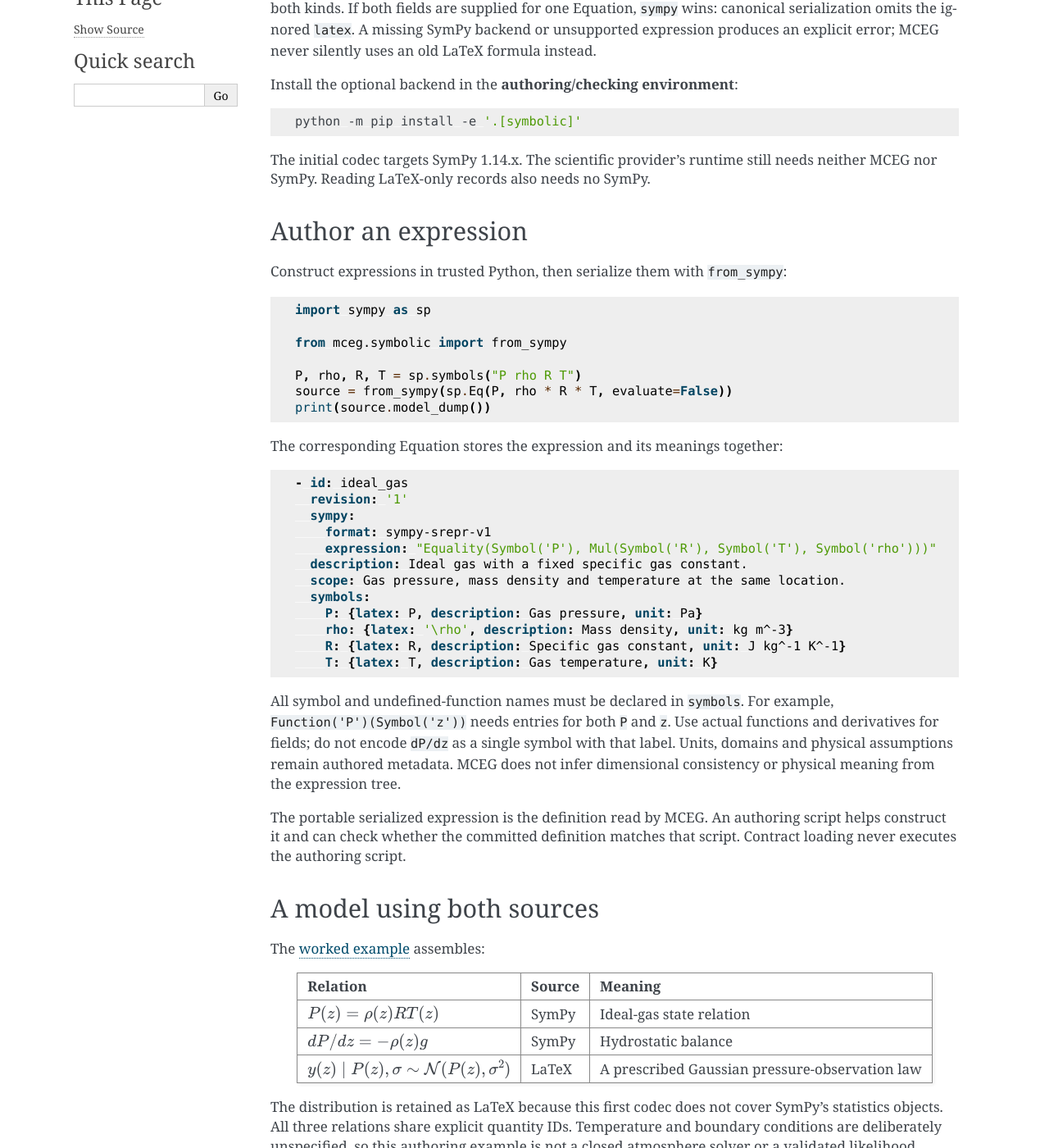
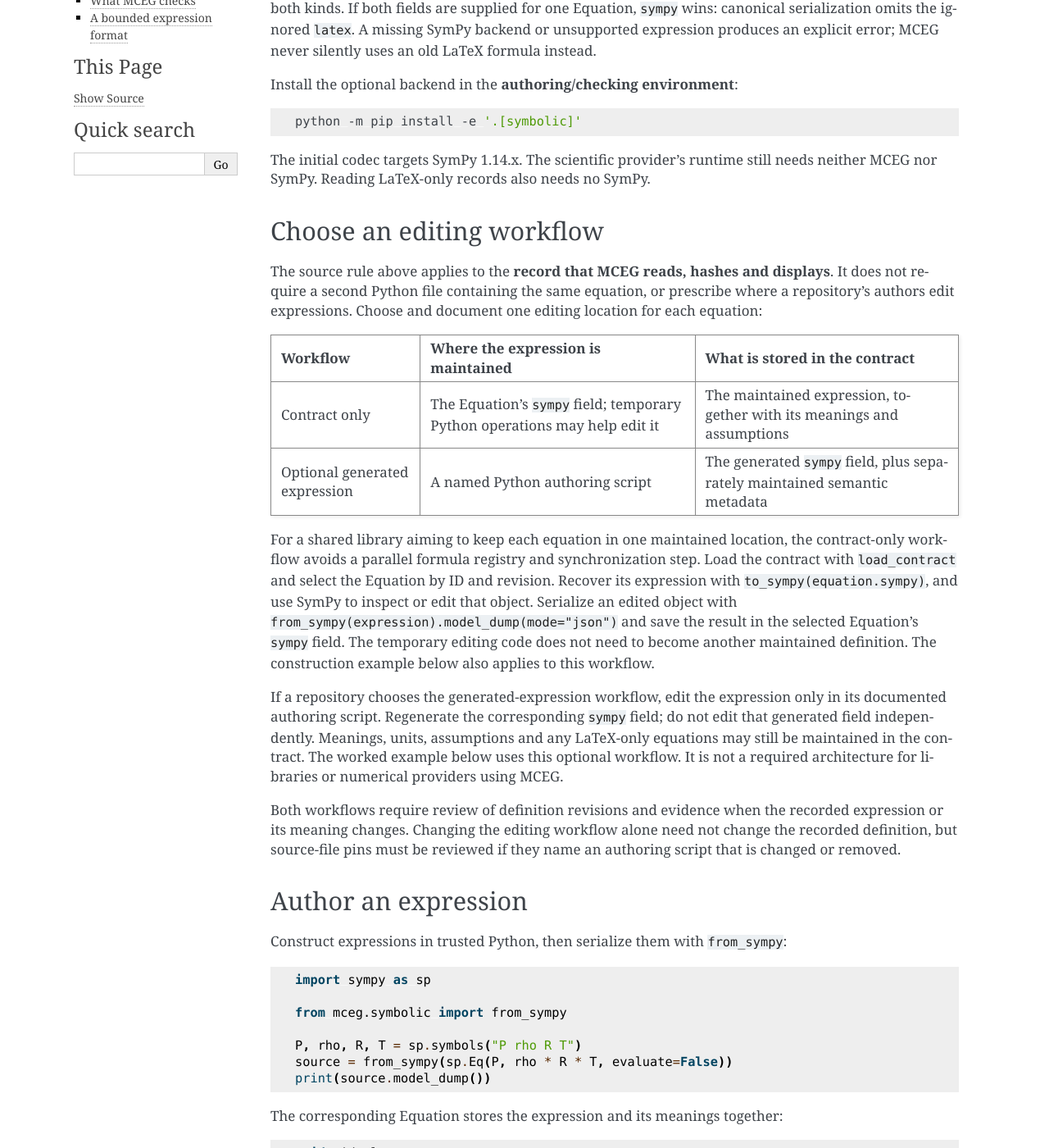
Before and after one commit to HajimeKawahara/mceg, a Sphinx documentation site: the page built from docs/en/symbolic.md, in a window 1280 px wide and 1400 px high, scrolled down 293 px. Shown: the whole window at 82% size. Built offline with Sphinx 7.4.7, drawn with Linux system fonts in a browser that asks for light colours; pages that are not in the unit, such as notebooks, are missing from menus; some of the changed text lies outside the part shown.

Commit message:
Clarify optional SymPy authoring workflows

````diff
--- a/docs/en/symbolic.md
+++ b/docs/en/symbolic.md
@@ -21,6 +21,40 @@ python -m pip install -e '.[symbolic]'
 
 The initial codec targets SymPy 1.14.x. The scientific provider's runtime still
 needs neither MCEG nor SymPy. Reading LaTeX-only records also needs no SymPy.
+
+## Choose an editing workflow
+
+The source rule above applies to the **record that MCEG reads, hashes and
+displays**. It does not require a second Python file containing the same
+equation, or prescribe where a repository's authors edit expressions. Choose
+and document one editing location for each equation:
+
+| Workflow | Where the expression is maintained | What is stored in the contract |
+| --- | --- | --- |
+| Contract only | The Equation's `sympy` field; temporary Python operations may help edit it | The maintained expression, together with its meanings and assumptions |
+| Optional generated expression | A named Python authoring script | The generated `sympy` field, plus separately maintained semantic metadata |
+
+For a shared library aiming to keep each equation in one maintained location,
+the contract-only workflow avoids a parallel formula registry and synchronization
+step. Load the contract with `load_contract` and select the Equation by ID and
+revision. Recover its expression with `to_sympy(equation.sympy)`, and use SymPy
+to inspect or edit that object. Serialize
+an edited object with `from_sympy(expression).model_dump(mode="json")` and save
+the result in the selected Equation's `sympy` field. The temporary editing code
+does not need to become another maintained definition. The construction example
+below also applies to this workflow.
+
+If a repository chooses the generated-expression workflow, edit the expression
+only in its documented authoring script. Regenerate the corresponding `sympy`
+field; do not edit that generated field independently. Meanings, units,
+assumptions and any LaTeX-only equations may still be maintained in the contract.
+The worked example below uses this optional workflow. It is not a required
+architecture for libraries or numerical providers using MCEG.
+
+Both workflows require review of definition revisions and evidence when the
+recorded expression or its meaning changes. Changing the editing workflow alone
+need not change the recorded definition, but source-file pins must be reviewed
+if they name an authoring script that is changed or removed.
 
 ## Author an expression
 
@@ -60,11 +94,10 @@ single symbol with that label. Units, domains and physical assumptions remain
 authored metadata. MCEG does not infer dimensional consistency or physical
 meaning from the expression tree.
 
-The portable serialized expression is the definition read by MCEG. An authoring
-script helps construct it and can check whether the committed definition matches
-that script. Contract loading never executes the authoring script.
+The portable serialized expression is the definition read by MCEG in either
+workflow. Contract loading never imports or executes an authoring script.
 
-## A model using both sources
+## A model with SymPy and LaTeX equations
 
 The [worked example](../../examples/symbolic/atmosphere.yaml) assembles:
 
@@ -80,17 +113,32 @@ Temperature and boundary conditions are deliberately unspecified, so this
 authoring example is not a closed atmosphere solver or a validated likelihood.
 
 ```bash
-python examples/symbolic/define.py --check
 mceg examples/symbolic/atmosphere.yaml
 mceg model examples/symbolic/atmosphere.yaml --model atmosphere --format json
 mceg model examples/symbolic/atmosphere.yaml --model atmosphere \
   --format tex --output /tmp/symbolic-model.tex
 ```
 
-Edit the trusted [authoring script](../../examples/symbolic/define.py) to change
-the symbolic relations, then run it without `--check` to update their stored
-definitions. Edit the LaTeX relation and semantic metadata in the contract.
-Review definition revisions and evidence after either kind of model change.
+These validation and rendering commands use the contract alone. They do not
+require a generation step.
+
+### Optional generator used by this example
+
+This example also retains a trusted [authoring script](../../examples/symbolic/define.py)
+to demonstrate the generated-expression workflow. To change this example's
+symbolic relations, edit that script, then run it without `--check` to update
+their stored expressions. Edit the LaTeX relation and semantic metadata in the
+contract. Do not independently edit its generated `sympy` fields.
+
+```bash
+python examples/symbolic/define.py --check
+```
+
+This optional check compares the generated expressions with the committed
+record. It detects drift; it does not show that keeping both representations
+is necessary, or establish mathematical consistency or scientific support.
+The [example guide](https://github.com/HajimeKawahara/mceg/blob/main/examples/symbolic/README.md)
+records its editing locations.
 
 ## What MCEG checks
 
````
Also changed, not shown: README.md (+7 -0 lines), examples/symbolic/README.md (added).
